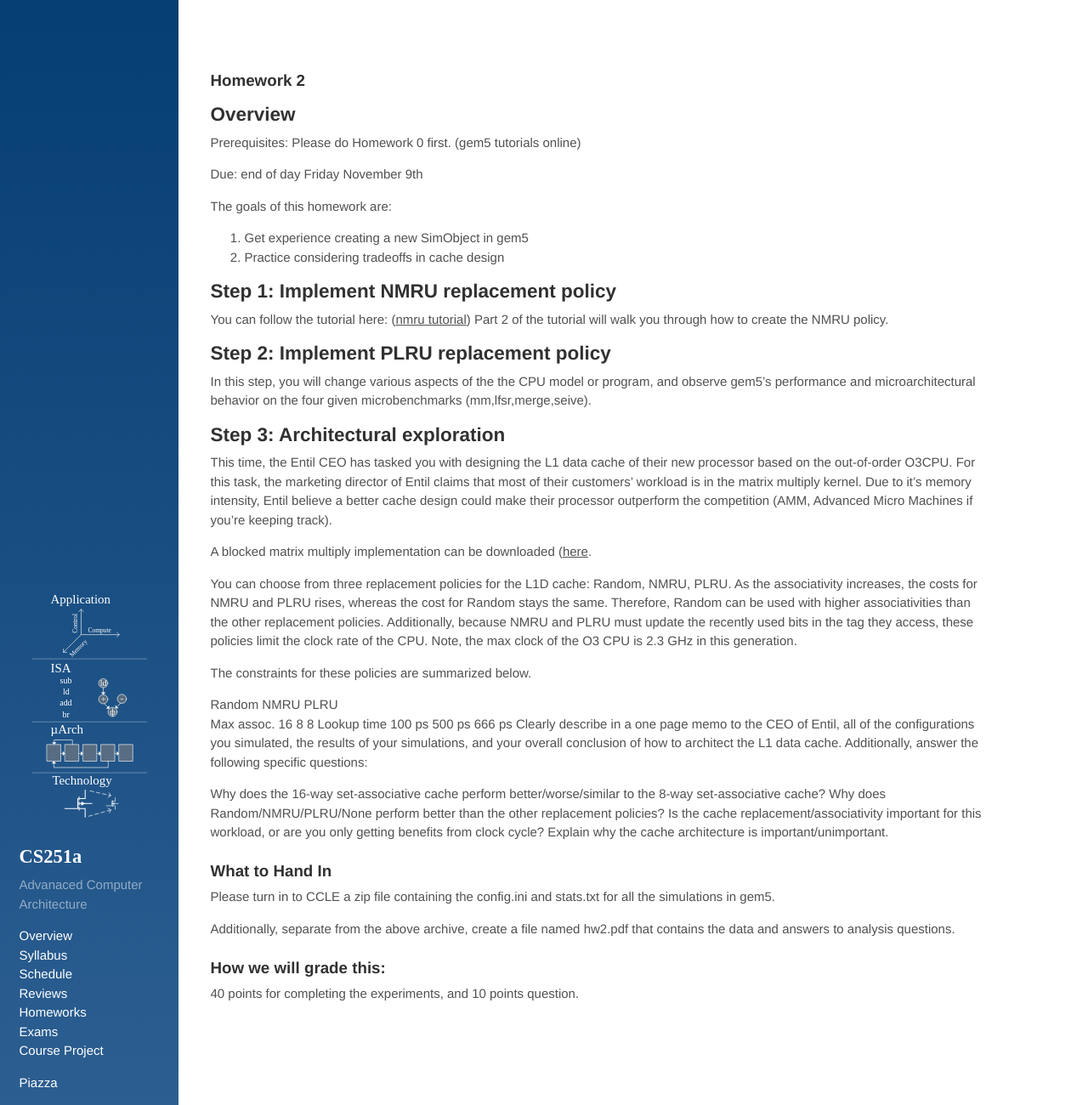
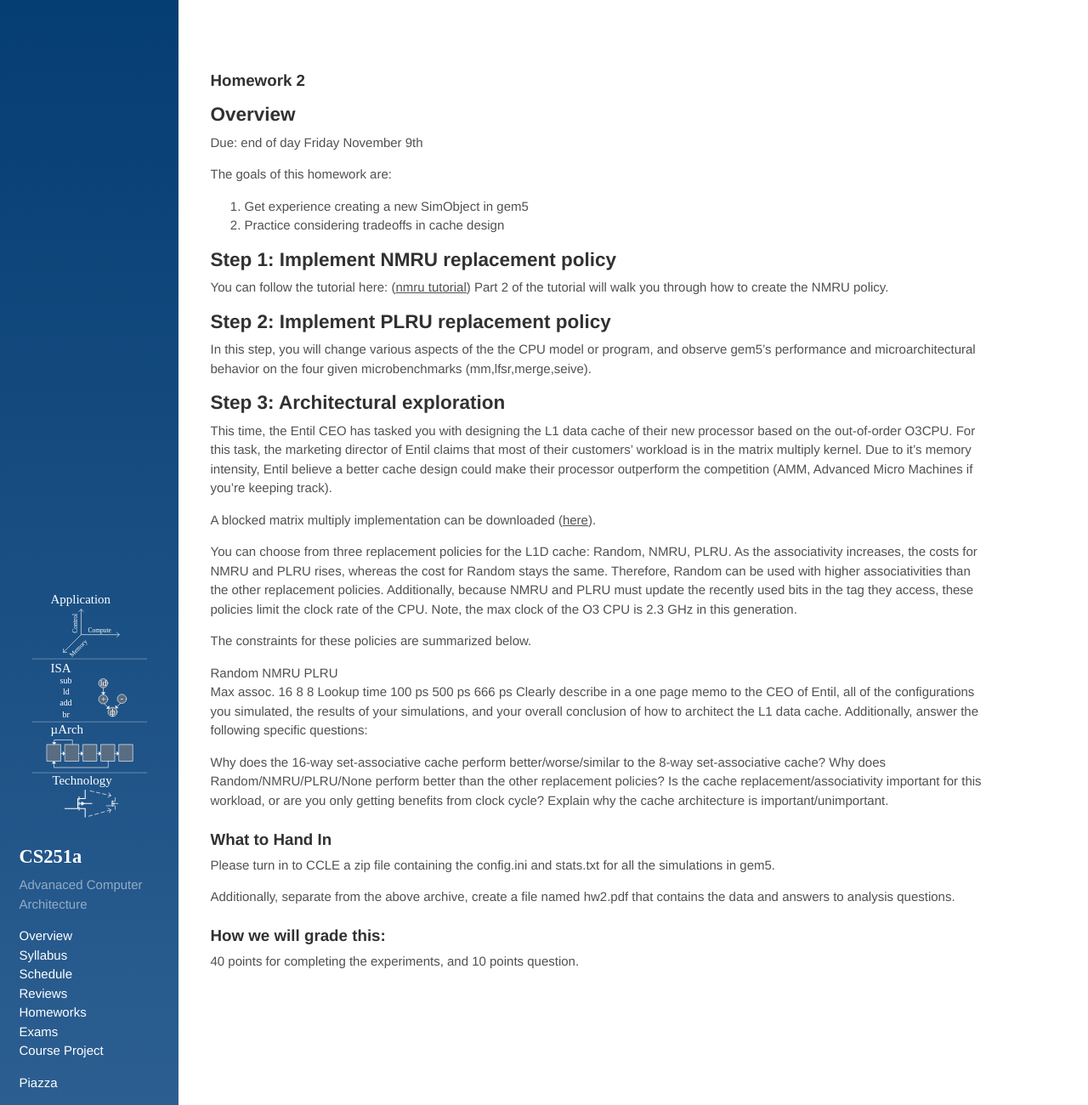
Before and after one commit to PolyArch/cs259, a Jekyll site: the page built from hws/hw2.md, in a window 1280 px wide and 1300 px high. Shown: the whole window at 85% size. Built offline with Jekyll 4.4.1, drawn with Linux system fonts in a browser that asks for light colours.

Commit message:
fixed some things

```diff
--- a/hws/hw2.md
+++ b/hws/hw2.md
@@ -4,8 +4,6 @@ title: Homework 2
 ---
 
 ## Overview
-
-Prerequisites: Please do Homework 0 first. (gem5 tutorials online)
 
 Due: end of day Friday November 9th
 
@@ -28,7 +26,7 @@ on the four given microbenchmarks (mm,lfsr,merge,seive).
 
 This time, the Entil CEO has tasked you with designing the L1 data cache of their new processor based on the out-of-order O3CPU. For this task, the marketing director of Entil claims that most of their customers' workload is in the matrix multiply kernel. Due to it's memory intensity, Entil believe a better cache design could make their processor outperform the competition (AMM, Advanced Micro Machines if you're keeping track).
 
-A blocked matrix multiply implementation can be downloaded ([here](http://pages.cs.wisc.edu/~david/courses/cs752/Fall2015/html/hw5/mm.cpp. Use an input of 128x128 matrix (./mm 128)).
+A blocked matrix multiply implementation can be downloaded ([here](http://pages.cs.wisc.edu/~david/courses/cs752/Fall2015/html/hw5/mm.cpp. Use an input of 128x128 matrix (./mm 128))).
 
 You can choose from three replacement policies for the L1D cache: Random, NMRU, PLRU. As the associativity increases, the costs for NMRU and PLRU rises, whereas the cost for Random stays the same. Therefore, Random can be used with higher associativities than the other replacement policies. Additionally, because NMRU and PLRU must update the recently used bits in the tag they access, these policies limit the clock rate of the CPU. Note, the max clock of the O3 CPU is 2.3 GHz in this generation.
 
```
Also changed, not shown: hws/nmru-patch.md (+2 -0 lines).
